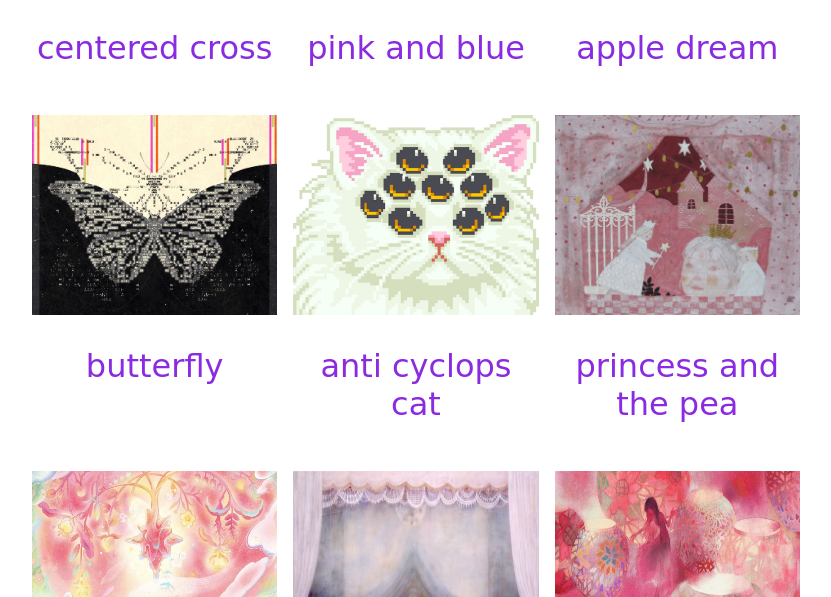
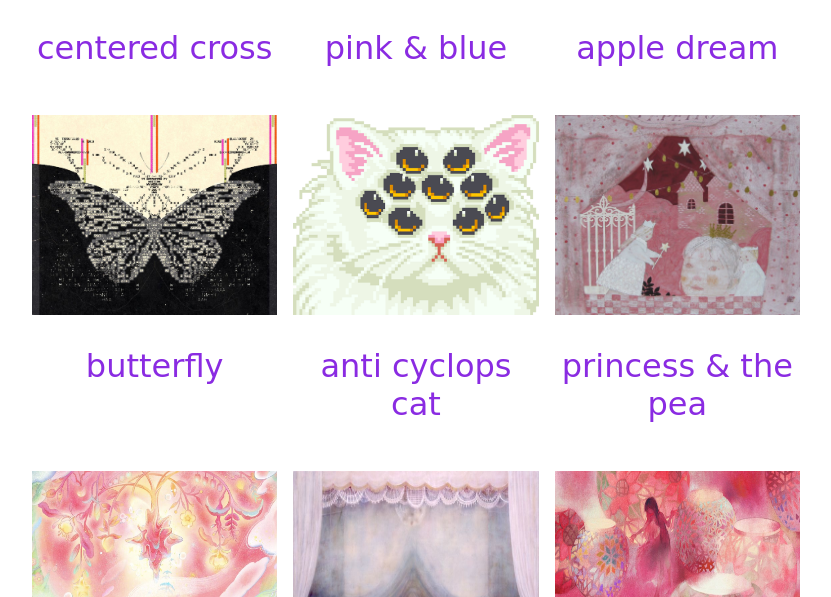
Before and after one commit to kaylamcclain/responsive, a plain HTML site: page index.html in a window 1280 px wide. Shown: the part 203-800 px from the top of the page, without its empty margins (224-1055 px from the left). Drawn offline with Linux system fonts and the light colour scheme.

Commit message:
changed &

```diff
--- a/index.html
+++ b/index.html
@@ -13,7 +13,7 @@
         </section>
         <section>
             <img src="images/blue and pink.jpg" width="100%" height="200px">
-            <p>pink and blue</p>
+            <p>pink & blue</p>
         </section>
         <section>
             <img src="images/apple dream.jpg" width="100%" height="200px">
@@ -29,7 +29,7 @@
         </section>
         <section>
             <img src="images/princess.jpg" width="100%" height="200px">
-            <p>princess and the pea</p>
+            <p>princess & the pea</p>
         </section>
         <section>
             <img src="images/flower orb.jpg" width="100%" height="200px">
```
